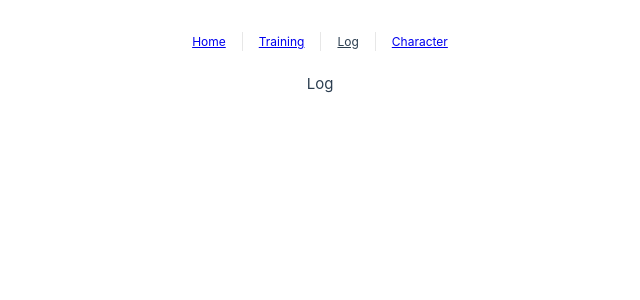
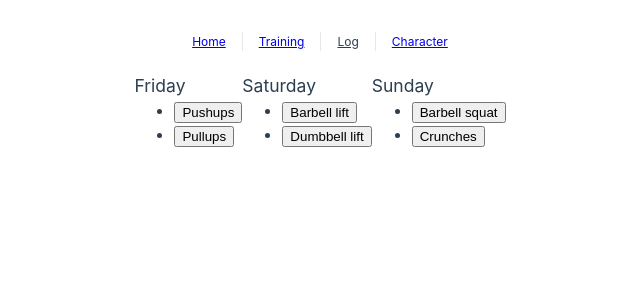
Before and after one commit to DDU-FKMO/DDU-Eksamensprojekt, a Vue app in the folder frontend/: page /log in a window 1280 px wide. Shown: the top 300 px of the page, without its empty margins (320-960 px from the left). Built offline with nearby package versions, Linux system fonts and the light colour scheme.

Commit message:
LogPage skeleton

```diff
--- /dev/null
+++ b/frontend/src/views/logSession/Collapsible.vue
@@ -0,0 +1,39 @@
+<template>
+    <div class="collapsible">
+        <button @click="update">{{ summary }}</button>
+        <p v-if="open">{{ description }}</p>
+    </div>
+</template>
+
+<script>
+export default {
+    data() {
+        return {
+            open: this.isOpen
+        }
+    },
+    props: {
+        summary: {
+            type: String,
+            default: "",
+        },
+        description: {
+            type: String,
+            default: "",
+        },
+        isOpen: {
+            type: Boolean,
+            default: false,
+        }
+    },
+    methods: {
+        update() {
+            if(this.open) {
+                this.open = false;
+            } else {
+                this.open = true;
+            }
+        }
+    }
+}
+</script>
--- a/frontend/src/views/logSession/LogPage.vue
+++ b/frontend/src/views/logSession/LogPage.vue
@@ -1,5 +1,60 @@
 <template>
-	<main>Log</main>
+	<main>
+		<div class="overview">
+			<div class="sessionBlock">
+				<h3>Friday</h3>
+				<ul>
+					<li>
+						<Collapsible summary="Pushups" description="Do pushups lmao" />
+					</li>
+					<li>
+						<Collapsible summary="Pullups" description="Do pullups lmao" />
+					</li>
+				</ul>
+			</div>
+			<div class="sessionBlock">
+				<h3>Saturday</h3>
+				<ul>
+					<li>
+						<Collapsible summary="Barbell lift" description="Lift it yeah"/>
+					</li>
+					<li>
+						<Collapsible summary="Dumbbell lift" description="Woo yeah lift it baby"/>
+					</li>
+				</ul>
+			</div>
+			<div class="sessionBlock">
+				<h3>Sunday</h3>
+				<ul>
+					<li>
+						<Collapsible summary="Barbell squat" description="Squat with the barbell"/>
+					</li>
+					<li>
+						<Collapsible summary="Crunches" description="Become thigh god"/>
+					</li>
+				</ul>
+			</div>
+		</div>
+	</main>
 </template>
 
-<script></script>
+<script>
+import Collapsible from './Collapsible.vue';
+
+	export default {
+    mounted() { },
+    methods: {},
+    components: { Collapsible }
+}
+</script>
+
+<style>
+	.sessionBlock {
+		display: inline-block;
+		align-self: baseline;
+	}
+	.overview {
+		display: inline;
+		align-items: baseline;
+	}
+</style>
```
